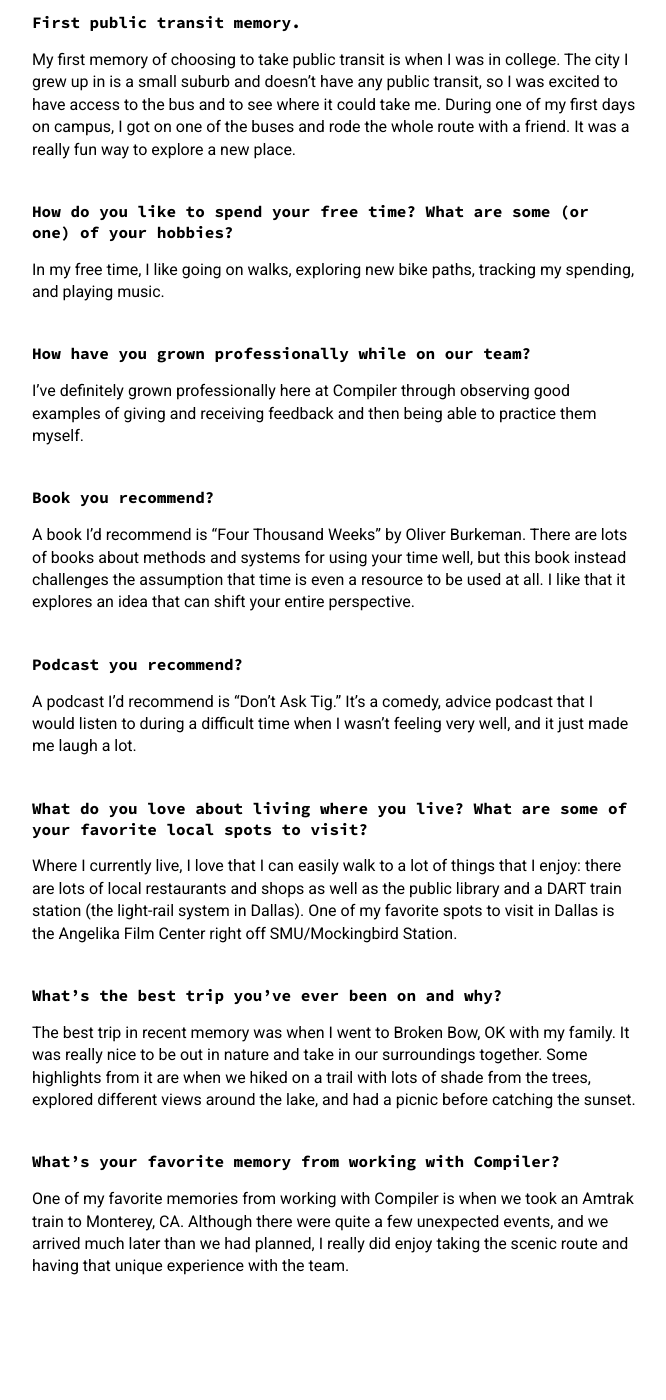
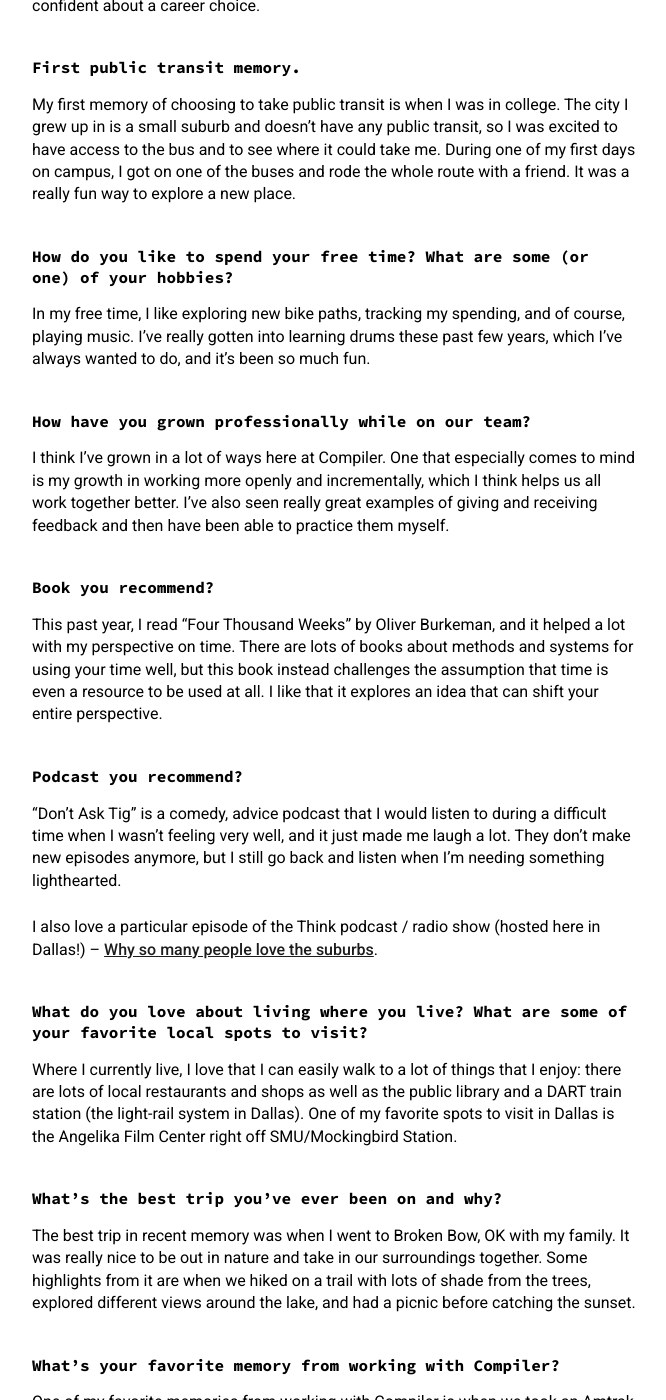
Before and after one commit to compilerla/compiler.la, a Jekyll site: the page built from src/_posts/2024-09-20-employee-spotlight-angela.md, in a window 1280 px wide and 1400 px high, scrolled down 2216 px. Shown: the whole window, without its empty margins (306-972 px from the left). Built offline with Jekyll 4.4.1, drawn with Linux system fonts in a browser that asks for light colours; some of the changed text lies outside the part shown.

Commit message:
refactor: update responses

```diff
--- a/src/_posts/2024-09-20-employee-spotlight-angela.md
+++ b/src/_posts/2024-09-20-employee-spotlight-angela.md
@@ -23,15 +23,15 @@
 
 ### What is your role at Compiler?
 
-I’m a Senior Software Engineer
+I’m a Senior Software Engineer, working mainly on the Cal-ITP Benefits project.
 
 ### How long have you been with Compiler?
 
-I’ve been with Compiler since October 2021, so about 2.5 years.
+I’ve been with Compiler since October 2021, so we're at over 3 years now!
 
 ### What is your favorite mode of transportation and why?
 
-The train for going somewhere far. Bicycle for the pure joy!
+I really enjoy taking the train if I need to go somewhere far. This might sound odd, but I find it rather calming to just sit and ride through the scenery even if it might take longer.
 
 <figure>
   <img src="/assets/blog/2024/2024-12-bike-on-dart-train.jpg" alt="Bicycle inside a light-rail train.">
@@ -48,19 +48,21 @@
 
 ### How do you like to spend your free time? What are some (or one) of your hobbies?
 
-In my free time, I like going on walks, exploring new bike paths, tracking my spending, and playing music.
+In my free time, I like exploring new bike paths, tracking my spending, and of course, playing music. I've really gotten into learning drums these past few years, which I've always wanted to do, and it's been so much fun.
 
 ### How have you grown professionally while on our team?
 
-I've definitely grown professionally here at Compiler through observing good examples of giving and receiving feedback and then being able to practice them myself.
+I think I've grown in a lot of ways here at Compiler. One that especially comes to mind is my growth in working more openly and incrementally, which I think helps us all work together better. I've also seen really great examples of giving and receiving feedback and then have been able to practice them myself.
 
 ### Book you recommend?
 
-A book I'd recommend is "Four Thousand Weeks" by Oliver Burkeman. There are lots of books about methods and systems for using your time well, but this book instead challenges the assumption that time is even a resource to be used at all. I like that it explores an idea that can shift your entire perspective.
+This past year, I read "Four Thousand Weeks" by Oliver Burkeman, and it helped a lot with my perspective on time. There are lots of books about methods and systems for using your time well, but this book instead challenges the assumption that time is even a resource to be used at all. I like that it explores an idea that can shift your entire perspective.
 
 ### Podcast you recommend?
 
-A podcast I'd recommend is "Don't Ask Tig." It's a comedy, advice podcast that I would listen to during a difficult time when I wasn't feeling very well, and it just made me laugh a lot.
+"Don't Ask Tig" is a comedy, advice podcast that I would listen to during a difficult time when I wasn't feeling very well, and it just made me laugh a lot. They don't make new episodes anymore, but I still go back and listen when I'm needing something lighthearted.
+
+I also love a particular episode of the Think podcast / radio show (hosted here in Dallas!) -- [Why so many people love the suburbs](https://think.kera.org/2024/05/09/why-so-many-people-love-the-suburbs/).
 
 ### What do you love about living where you live? What are some of your favorite local spots to visit?
 
```
